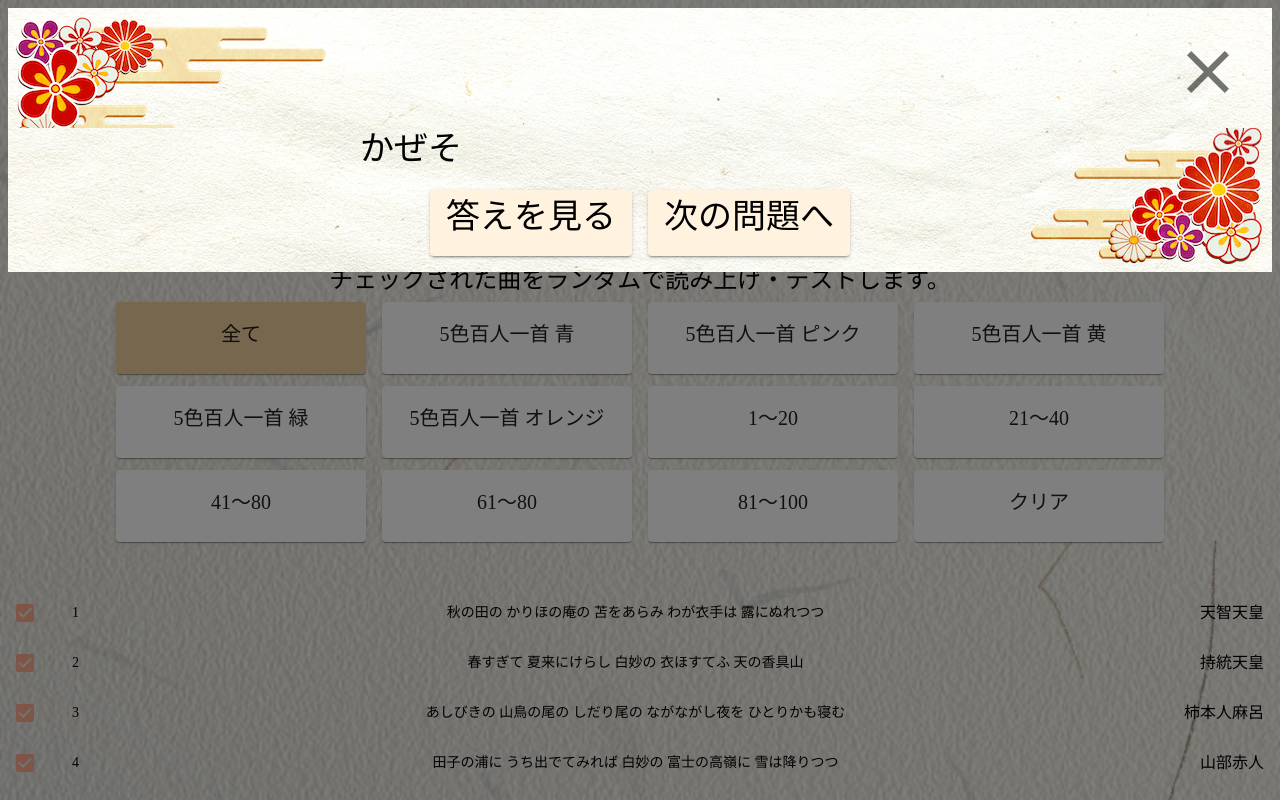
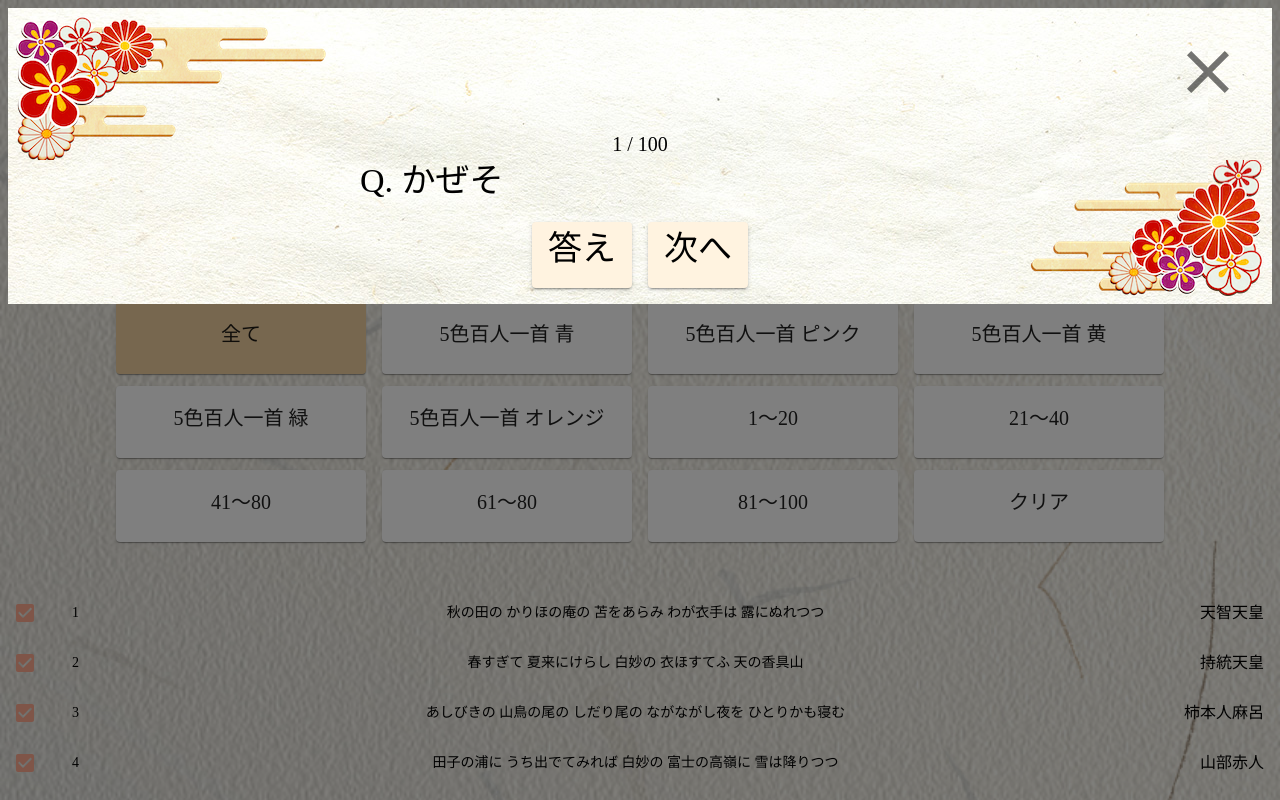
Before and after one commit to somurieengieer/Hyakuninisshu, a React (Create React App) app in the folder my-app/: page / in a window 1280 px wide. Both pictures are taken after a click on the button "上の句決まり字の暗記テスト". Shown: the top 800 px of the page. Built offline with nearby package versions, Linux system fonts and the light colour scheme.

Commit message:
回答を表示しやすく修正。問題番号を表示

```diff
--- a/my-app/src/features/audio/SongTypography.tsx
+++ b/my-app/src/features/audio/SongTypography.tsx
@@ -20,7 +20,7 @@ const SongOneLine: React.FC<SongOneLineProps> =
       <Box display="flex" justifyContent={position}>
         <Box>
           {/*h3のレスポンシブフォントサイズ変更はtheme.tsxに記載*/}
-          <Typography variant='h3' gutterBottom>
+          <Typography variant='h4' gutterBottom>
             {children}
           </Typography>
         </Box>
--- a/my-app/src/features/memorize/ExamMemorizeComponent.tsx
+++ b/my-app/src/features/memorize/ExamMemorizeComponent.tsx
@@ -25,11 +25,12 @@ export function ExamMemorizeComponent() {
     .map(num => new SongInfo(num))
     .map(info => ({
       question: [info.kimariji],
-      answer: (<SongTypography song={info}/>), //info.song.join('\n'),
+      answer: info.shimo_kimariji,
       explanation: [`歌人: ${info.singer}`,
         `上の句決まり字: ${info.kimariji}`,
         `下の句決まり字: ${info.shimo_kimariji}`
-      ]
+      ],
+      ext: (<SongTypography song={info}/>),
     }));
 
   const stoppedPlay = () => {
--- a/my-app/src/features/memorize/ExamMemorizePlayer.tsx
+++ b/my-app/src/features/memorize/ExamMemorizePlayer.tsx
@@ -1,6 +1,6 @@
 import React, {useState} from 'react';
 import {makeStyles} from "@material-ui/core/styles";
-import {Box, IconButton, Modal} from "@material-ui/core";
+import {Box, IconButton, Modal, Typography} from "@material-ui/core";
 import CloseIcon from '@material-ui/icons/Close';
 import {theme} from "../../materialui/theme";
 import {Question, QuestionItem} from "./Question";
@@ -94,6 +94,11 @@ export function ExamMemorizePlayer({questions, callbackStop}: AudioPlayerProps)
               <CloseIcon style={{fontSize: '3em'}}/>
             </IconButton>
           </Box>
+          <Box display="flex" justifyContent="center">
+            <Typography variant="h6">
+              {playingIndex + 1} / {questions.length}
+            </Typography>
+          </Box>
         </Box>
 
         <Box display="flex" justifyContent="center"
--- a/my-app/src/features/memorize/Question.tsx
+++ b/my-app/src/features/memorize/Question.tsx
@@ -16,8 +16,9 @@ const useStyles = makeStyles({
 
 export interface QuestionItem {
   question: string[]
-  answer: JSX.Element
+  answer: string
   explanation: string[]
+  ext?: JSX.Element
 }
 
 
@@ -38,24 +39,22 @@ export function Question({question, playEnded}: QuestionProps) {
 
   return (
     <>
-      {!showAnswer ? (
-        <>
-          {question.question.map(q => (
-            <Typography variant='h4' gutterBottom>
-              {q}
-            </Typography>
-          ))}
-        </>
-      ) : (
+      {question.question.map(q => (
+        <Typography variant='h4' gutterBottom>
+          Q. {q}
+        </Typography>
+      ))}
+      {showAnswer && (
         <>
           <Typography variant='h4' gutterBottom>
-            {question.answer}
+            A. {question.answer}
           </Typography>
           {question.explanation.map(exp => (
             <Typography variant='h5' gutterBottom>
               {exp}
             </Typography>
           ))}
+          {question.ext}
         </>
       )}
 
@@ -63,16 +62,16 @@ export function Question({question, playEnded}: QuestionProps) {
       >
         {!showAnswer ? (
           <QuestionBottomButton onClick={() => setShowAnswer(true)}>
-            答えを見る
+            答え
           </QuestionBottomButton>
         ) : (
           <QuestionBottomButton onClick={() => setShowAnswer(false)}>
-            問題に戻る
+            答えを隠す
           </QuestionBottomButton>
 
         )}
         <QuestionBottomButton onClick={playEnded}>
-          次の問題へ
+          次へ
         </QuestionBottomButton>
       </Box>
     </>
```
